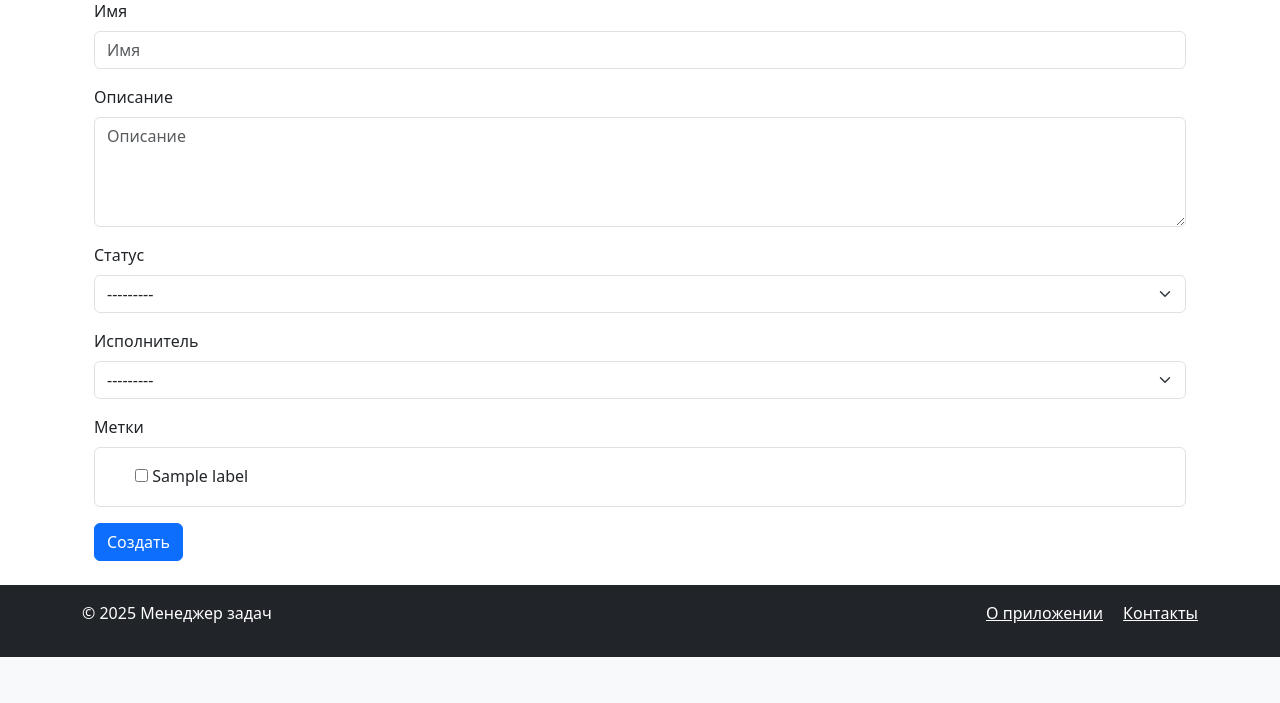
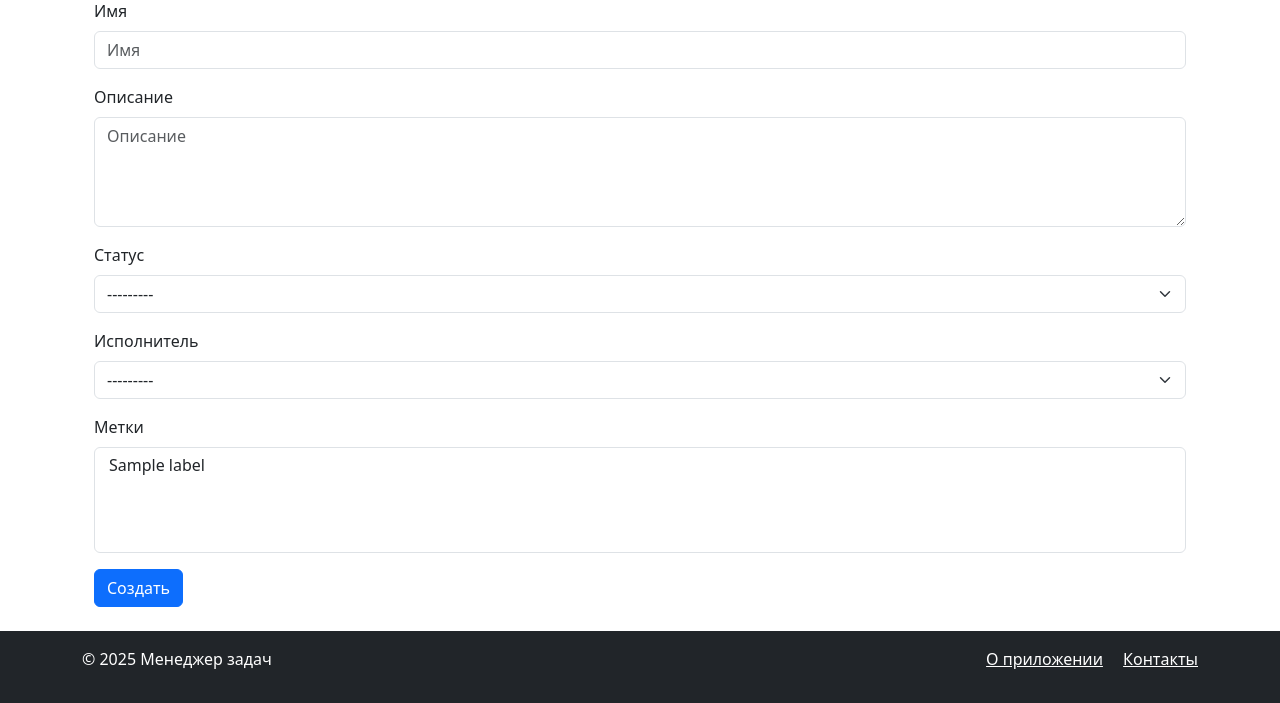
Before and after one commit to SergeyAnuf/python-project-52, a Django app: page /tasks/create/ in a window 1280 px wide. Shown: the part 177-880 px from the top of the page. Before the commit the page ends 834 px from the top, so only its background shows below. Run offline with Django 5.2, Linux system fonts and the light colour scheme; a user stored in the database is signed in; tables that the repository leaves empty hold one stand-in row (values such as "Sample post"); some libraries are stand-ins or nearby versions.

Commit message:
исправления представления и форм

```diff
--- a/task_manager/tasks/forms.py
+++ b/task_manager/tasks/forms.py
@@ -7,11 +7,10 @@ from django.utils.translation import gettext_lazy as _
 
 User = get_user_model()
 
-
 class TaskForm(forms.ModelForm):
     labels = forms.ModelMultipleChoiceField(
         queryset=Label.objects.all(),
-        widget=forms.CheckboxSelectMultiple,
+        widget=forms.SelectMultiple(attrs={'class': 'form-select'}),  # Изменили на SelectMultiple
         required=False,
         label=_('Метки')
     )
@@ -37,9 +36,6 @@ class TaskForm(forms.ModelForm):
 
     def __init__(self, *args, **kwargs):
         super().__init__(*args, **kwargs)
-        self.fields['executor'].queryset = User.objects.all()
+        self.fields['executor'].queryset = get_user_model().objects.all()
         self.fields['status'].queryset = Status.objects.all()
         self.fields['labels'].queryset = Label.objects.all()
-
-        # Убедимся, что исполнители отображаются как полные имена
-        self.fields['executor'].label_from_instance = lambda obj: str(obj)
--- a/task_manager/templates/tasks/form.html
+++ b/task_manager/templates/tasks/form.html
@@ -13,30 +13,13 @@
         {% bootstrap_field form.name show_label=True %}
         {% bootstrap_field form.description show_label=True %}
         {% bootstrap_field form.status show_label=True %}
-
-        <!-- Добавляем id для поля исполнителя -->
-        <div id="executor-field">
-            {% bootstrap_field form.executor show_label=True %}
-        </div>
-
-        <div class="mb-3">
-            <label class="form-label">{% trans "Метки" %}</label>
-            <div class="border p-3 rounded">
-                {% for checkbox in form.labels %}
-                <div class="form-check">
-                    {{ checkbox.tag }}
-                    <label class="form-check-label" for="{{ checkbox.id_for_label }}">
-                        {{ checkbox.choice_label }}
-                    </label>
-                </div>
-                {% endfor %}
-            </div>
-        </div>
+        {% bootstrap_field form.executor show_label=True %}
+        {% bootstrap_field form.labels show_label=True %}  <!-- Простое поле -->
 
         {% if object %}
             <div class="mb-3">
                 <label class="form-label">{% trans "Автор" %}</label>
-                <p>{{ object.author.username }}</p>
+                <p>{{ object.author.get_full_name }}</p>
             </div>
         {% endif %}
 
```
